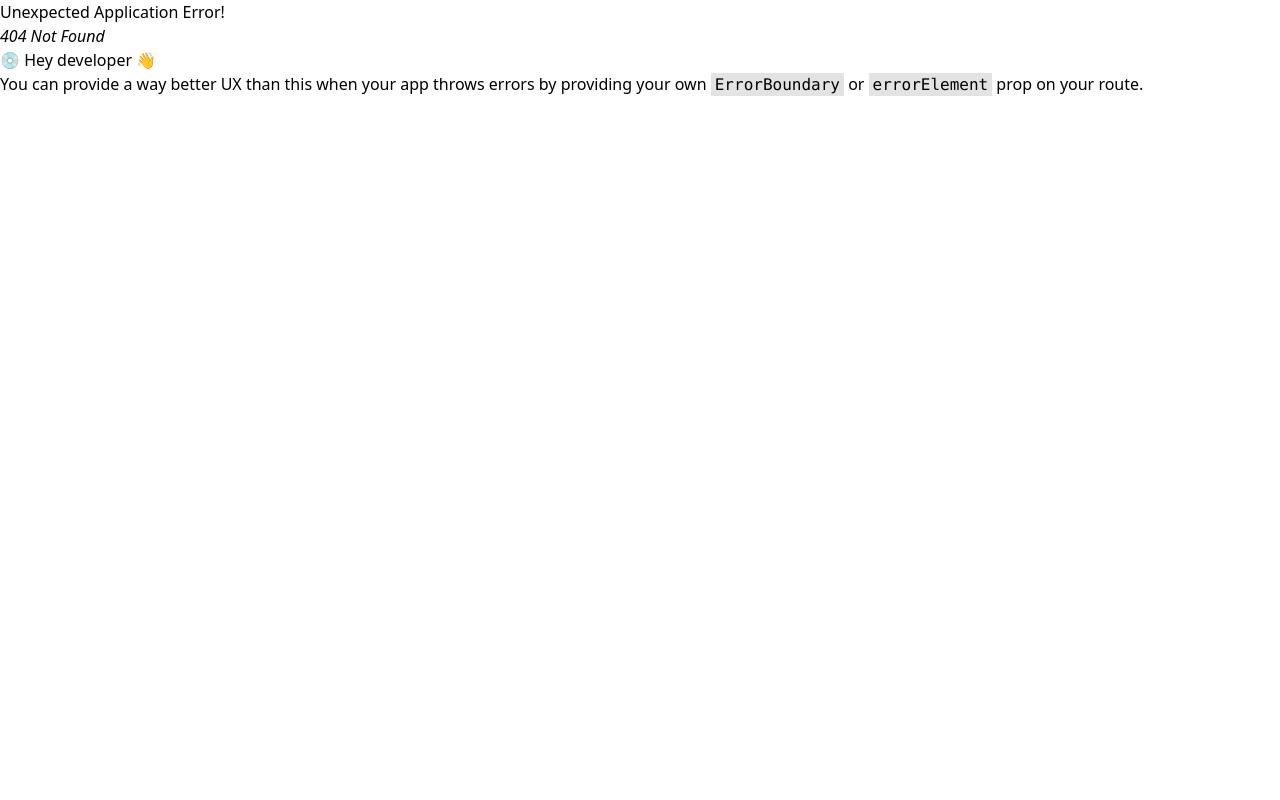
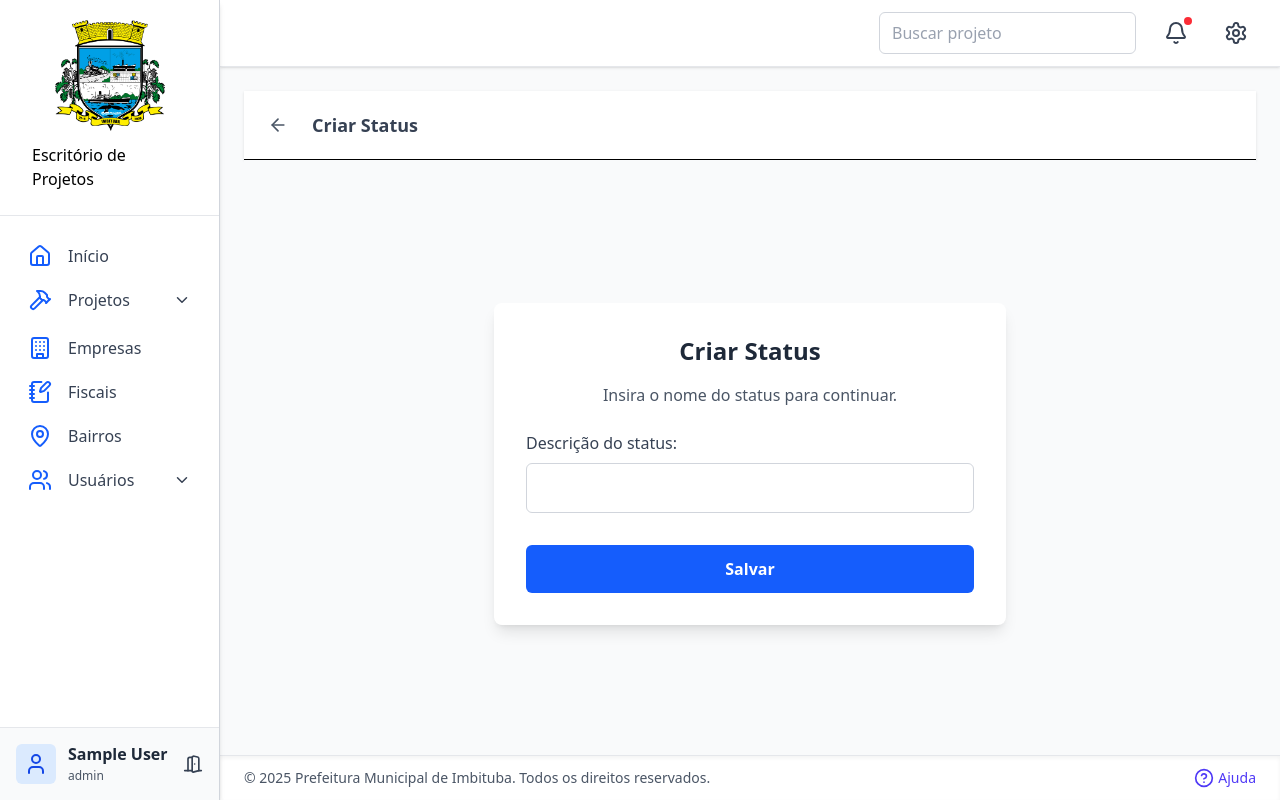
Before and after one commit to A1b3rt0M3rcad0/central_de_projetos_front_end, a React (Vite) app: page /statusform in a window 1280 px wide. Before the commit this address had no page. Built offline with nearby package versions, Linux system fonts and the light colour scheme; sample sign-in values are in the browser's storage.

Commit message:
feat: status form created

```diff
--- /dev/null
+++ b/src/forms/StatusForm.jsx
@@ -0,0 +1,84 @@
+import { useEffect, useState } from "react";
+import BaseContent from "../components/BaseContent";
+import Swal from "sweetalert2";
+
+export default function StatusForm({
+  onSubmit,
+  initial_date,
+  onBack,
+  onUpdate,
+}) {
+  const [statusDescription, setStatusDescription] = useState("");
+  const [tittle, setTitle] = useState("");
+  const [oldStatusDescription, setOldStatusDescription] = useState("");
+  const [statusId, setStatusId] = useState("");
+
+  useEffect(() => {
+    if (initial_date != undefined) {
+      setStatusDescription(initial_date.description);
+      setTitle("Editar Status");
+      setOldStatusDescription(initial_date.description);
+      setStatusId(initial_date.id);
+    } else {
+      setTitle("Criar Status");
+    }
+  }, []);
+
+  const handleSubmit = (e) => {
+    e.preventDefault();
+    onSubmit(statusDescription);
+    setStatusDescription("");
+  };
+
+  const handleUpdate = (e) => {
+    e.preventDefault();
+    if (statusDescription != oldStatusDescription) {
+      onUpdate(statusId, statusDescription);
+    } else {
+      Swal.fire("Erro!", "Novo nome igual ao anterior", "error");
+      setStatusDescription(oldStatusDescription);
+    }
+  };
+
+  return (
+    <BaseContent onBack={onBack} pageTitle={tittle}>
+      <div className="flex justify-center items-center min-h-[70vh] bg-gray-50 p-8">
+        <form
+          onSubmit={initial_date != undefined ? handleUpdate : handleSubmit}
+          className="w-full max-w-lg p-8 bg-white rounded-lg shadow-lg font-sans transition-transform duration-300"
+        >
+          <h2 className="text-2xl font-semibold mb-4 text-gray-800 text-center">
+            {tittle}
+          </h2>
+          <p className="text-center text-gray-600 mb-6">
+            Insira o nome do status para continuar.
+          </p>
+
+          <label
+            htmlFor="statusDescription"
+            className="block mb-2 text-gray-700 font-medium"
+          >
+            Descrição do status:
+          </label>
+          <input
+            id="statusDescription"
+            type="text"
+            value={statusDescription}
+            onChange={(e) => setStatusDescription(e.target.value)}
+            required
+            className="w-full px-4 py-3 border border-gray-300 rounded-md
+                 focus:outline-none focus:ring-2 focus:ring-blue-500
+                 focus:border-blue-500 transition"
+          />
+          <button
+            type="submit"
+            className="mt-8 w-full bg-blue-600 text-white font-semibold py-3 rounded-md
+                 hover:bg-blue-700 cursor-pointer transition"
+          >
+            Salvar
+          </button>
+        </form>
+      </div>
+    </BaseContent>
+  );
+}
--- a/src/main.jsx
+++ b/src/main.jsx
@@ -23,6 +23,7 @@
 import TipoListPage from "./pages/TipoListPage";
 import TipoFormPage from "./pages/TipoFormpage";
 import StatusListPage from "./pages/StatusListPage";
+import StatusFormPage from "./pages/StatusFormPage";
 
 const router = createBrowserRouter([
   {
@@ -161,6 +162,14 @@
       </AuthMiddleware>
     ),
   },
+  {
+    path: "/statusform",
+    element: (
+      <AuthMiddleware>
+        <StatusFormPage />
+      </AuthMiddleware>
+    ),
+  },
 ]);
 
 createRoot(document.getElementById("root")).render(
--- /dev/null
+++ b/src/pages/StatusFormPage.jsx
@@ -0,0 +1,60 @@
+import { useNavigate, useLocation } from "react-router-dom";
+import StatusForm from "../forms/StatusForm";
+import BasePage from "../components/BasePage";
+import statusAPI from "../services/endpoints/status";
+import Swal from "sweetalert2";
+
+export default function StatusFormPage() {
+  const navigate = useNavigate();
+  const location = useLocation();
+  const initial_date = location?.state?.initial_date;
+  async function onSubmit(description) {
+    try {
+      await statusAPI.postStatus({ description });
+      Swal.fire(
+        "Criado com sucesso!",
+        "O Status foi criada com sucesso.",
+        "success"
+      );
+    } catch (error) {
+      const status = error.response.status;
+      Swal.fire(
+        "Erro!",
+        `${status == 409 ? "Status já existe" : "Erro ao criar status"}`,
+        "error"
+      );
+    }
+  }
+
+  async function onUpdate(statusId, statusDescription) {
+    try {
+      await statusAPI.patchStatus({
+        status_id: statusId,
+        description: statusDescription,
+      });
+      Swal.fire(
+        "Atualizado com sucesso!",
+        "O status foi atualizado com sucesso.",
+        "success"
+      );
+    } catch (error) {
+      const status = error.response.status;
+      Swal.fire(
+        "Erro!",
+        `${status == 409 ? "Status já existe" : "Erro ao atualizar status"}`,
+        "error"
+      );
+    }
+  }
+
+  return (
+    <BasePage pageTitle={""}>
+      <StatusForm
+        onBack={() => navigate(-1)}
+        onSubmit={onSubmit}
+        onUpdate={onUpdate}
+        initial_date={initial_date}
+      />
+    </BasePage>
+  );
+}
```
